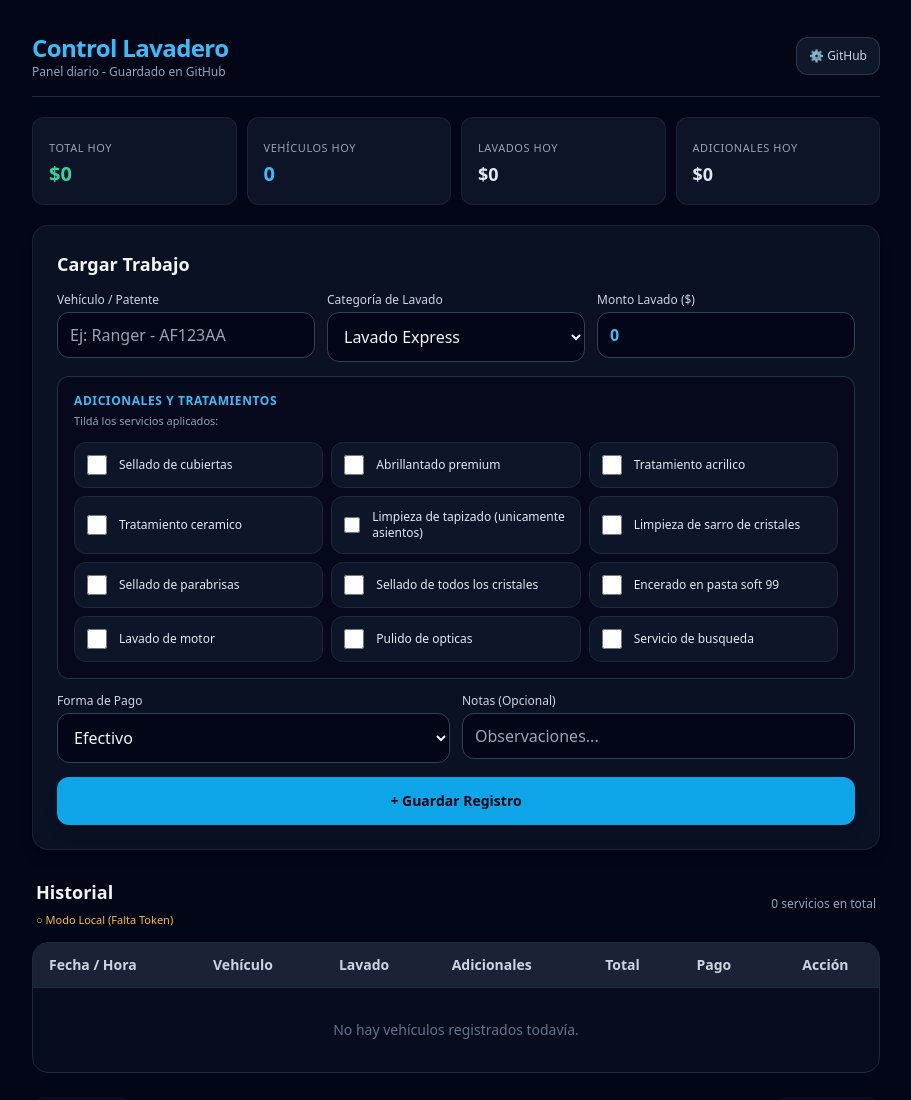
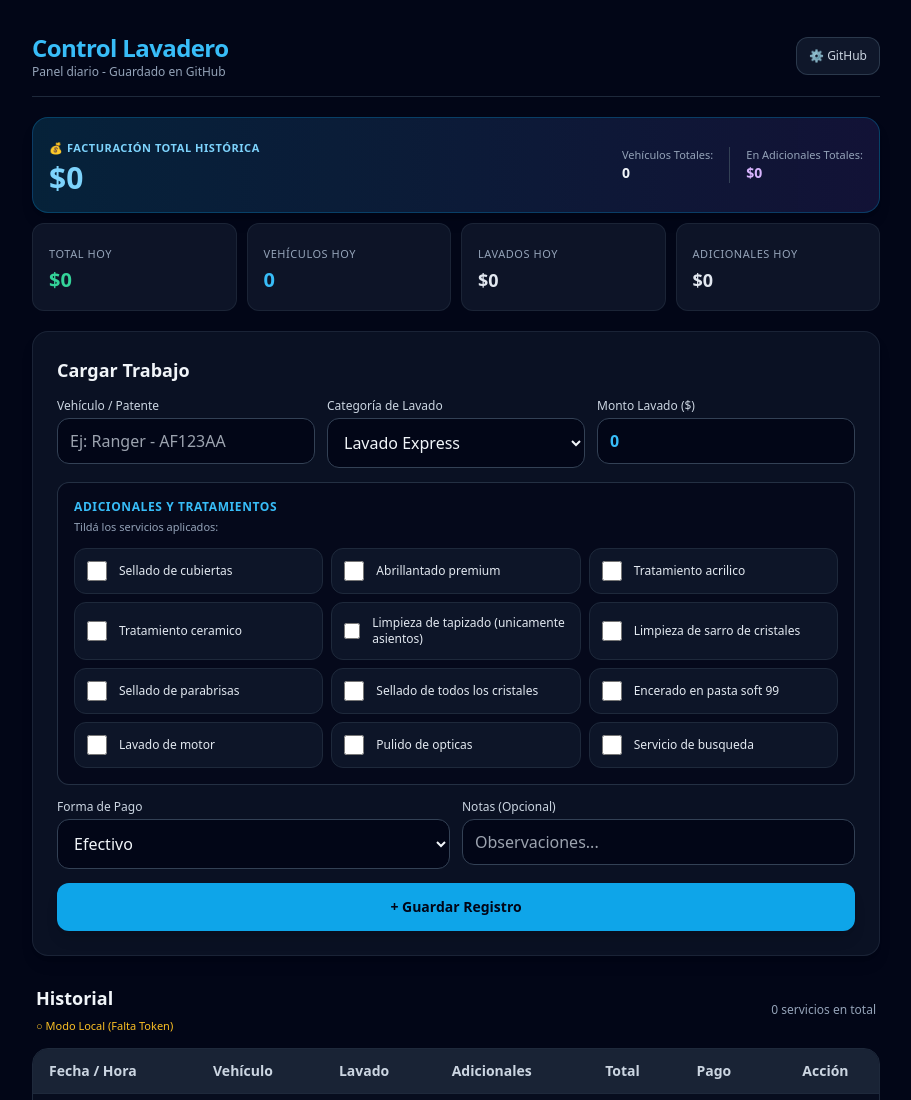
Before and after one commit to GUTomasMateo/lavadero_kate, a plain HTML site: page index.html in a window 1280 px wide. Shown: the top 1100 px of the page, without its empty margins (184-1095 px from the left). Drawn offline with nearby package versions, Linux system fonts and the light colour scheme.

Commit message:
Agregado de Total historico

```diff
--- a/index.html
+++ b/index.html
@@ -25,7 +25,7 @@
           onclick="toggleConfig()"
           class="shrink-0 text-xs bg-slate-900 active:bg-slate-800 text-slate-300 px-3 py-2.5 rounded-xl border border-slate-700/80 transition"
         >
-          ⚙️ GitHub
+          ⚙️️ GitHub
         </button>
       </header>
 
@@ -64,8 +64,28 @@
         </div>
       </div>
 
-      <!-- Resumen Métricas -->
-      <section class="grid grid-cols-2 sm:grid-cols-4 gap-2.5 mb-5">
+      <!-- Resumen Métricas Generales / Totales Históricos -->
+      <section class="space-y-2.5 mb-5">
+        <!-- Bloque Total Histórico Acumulado -->
+        <div class="bg-gradient-to-r from-sky-950/70 to-indigo-950/60 border border-sky-800/60 p-4 rounded-2xl flex flex-col sm:flex-row items-start sm:items-center justify-between gap-3 shadow-lg">
+          <div>
+            <span class="text-[11px] uppercase tracking-wider text-sky-300 font-bold">💰 Facturación Total Histórica</span>
+            <p id="granTotalAcumulado" class="text-2xl sm:text-3xl font-extrabold text-sky-300 mt-0.5">$0</p>
+          </div>
+          <div class="flex items-center gap-4 text-xs text-slate-300">
+            <div>
+              <span class="text-slate-400 block text-[11px]">Vehículos Totales:</span>
+              <span id="cantTotalVehiculos" class="font-bold text-slate-100 text-sm">0</span>
+            </div>
+            <div class="border-l border-slate-700 pl-4">
+              <span class="text-slate-400 block text-[11px]">En Adicionales Totales:</span>
+              <span id="totalHistoricoAdicionales" class="font-bold text-purple-300 text-sm">$0</span>
+            </div>
+          </div>
+        </div>
+
+        <!-- Bloque Métricas del Día -->
+        <div class="grid grid-cols-2 sm:grid-cols-4 gap-2.5">
           <div class="bg-slate-900/90 border border-slate-800/80 p-3 sm:p-4 rounded-xl">
             <span class="text-[11px] uppercase tracking-wider text-slate-400 font-medium">Total Hoy</span>
             <p id="totalHoy" class="text-lg sm:text-xl font-bold text-emerald-400 mt-0.5">$0</p>
@@ -81,6 +101,7 @@
           <div class="bg-slate-900/90 border border-slate-800/80 p-3 sm:p-4 rounded-xl">
             <span class="text-[11px] uppercase tracking-wider text-slate-400 font-medium">Adicionales Hoy</span>
             <p id="ingresosAdicionales" class="text-base sm:text-lg font-semibold text-slate-200 mt-0.5">$0</p>
+          </div>
         </div>
       </section>
 
@@ -256,7 +277,6 @@
       let fileSha = null;
       let cargaRemotaCompletada = false;
 
-      // Recuperación preventiva inmediata del storage local
       try {
         registros = JSON.parse(localStorage.getItem('lavadero_registros')) || [];
       } catch (e) {
@@ -266,8 +286,8 @@
       async function init() {
         generarCheckboxesAdicionales();
         cargarConfig();
-        render(); // Render inicial rápido con lo local
-        await sincronizarDesdeGitHub(); // Asegurar datos frescos
+        render();
+        await sincronizarDesdeGitHub();
       }
 
       function generarCheckboxesAdicionales() {
@@ -348,7 +368,6 @@
         sincronizarDesdeGitHub();
       }
 
-      // Descarga obligatoria antes de permitir cualquier escritura
       async function sincronizarDesdeGitHub() {
         const user = localStorage.getItem('gh_user');
         const repo = localStorage.getItem('gh_repo');
@@ -379,7 +398,6 @@
             fileSha = data.sha;
             const remotos = JSON.parse(decodeURIComponent(escape(atob(data.content)))) || [];
 
-            // Fusión segura: respetamos lo que haya en la nube
             const mapa = new Map();
             remotos.forEach(item => mapa.set(item.id, item));
             registros.forEach(item => mapa.set(item.id, item));
@@ -392,7 +410,6 @@
             status.className = 'text-[11px] text-emerald-400';
             render();
           } else if (res.status === 404) {
-            // Si el archivo no existe aún, se inicializa sin peligro
             fileSha = null;
             cargaRemotaCompletada = true;
             status.textContent = '● Conectado (Archivo nuevo)';
@@ -413,7 +430,6 @@
 
         if (!user || !repo || !token) return;
 
-        // Protección anti-vaciado
         if (registros.length === 0) {
           console.warn('Protección activada: no se envía lista vacía.');
           return;
@@ -423,7 +439,6 @@
         status.className = 'text-[11px] text-sky-400';
 
         try {
-          // Traer siempre el último SHA antes de hacer commit para no pisar nada
           const headRes = await fetch(`https://api.github.com/repos/${user}/${repo}/contents/data.json?_t=${Date.now()}`, {
             headers: { 'Authorization': `Bearer ${token}`, 'Accept': 'application/vnd.github.v3+json' }
           });
@@ -431,7 +446,6 @@
           if (headRes.status === 200) {
             const headData = await headRes.json();
             fileSha = headData.sha;
-            // Re-fusionar en caliente por si se cargó algo desde otro lado
             const remotos = JSON.parse(decodeURIComponent(escape(atob(headData.content)))) || [];
             const mapa = new Map();
             remotos.forEach(item => mapa.set(item.id, item));
@@ -542,7 +556,19 @@
         tbodyDesktop.innerHTML = '';
         contMovil.innerHTML = '';
 
-        // Métricas Hoy (calculadas en horario local)
+        // 1. Cálculo de Métricas Históricas Totales (Acumulado completo)
+        let granTotalHistorico = 0;
+        let granTotalAdicionales = 0;
+        registros.forEach(r => {
+          granTotalHistorico += (r.total || 0);
+          granTotalAdicionales += (r.totalAdicionales || 0);
+        });
+
+        document.getElementById('granTotalAcumulado').textContent = `$${granTotalHistorico.toLocaleString()}`;
+        document.getElementById('cantTotalVehiculos').textContent = registros.length;
+        document.getElementById('totalHistoricoAdicionales').textContent = `$${granTotalAdicionales.toLocaleString()}`;
+
+        // 2. Métricas del Día (Horario local)
         const hoyLocal = new Date().toLocaleDateString('en-CA');
         const itemsHoy = registros.filter(r => {
           const itemFechaLocal = new Date(r.fecha).toLocaleDateString('en-CA');
@@ -562,7 +588,7 @@
         document.getElementById('ingresosLavados').textContent = `$${sumLavadosHoy.toLocaleString()}`;
         document.getElementById('ingresosAdicionales').textContent = `$${sumAdicHoy.toLocaleString()}`;
 
-        // Paginación
+        // 3. Paginación
         const totalRegistros = registros.length;
         const totalPaginas = Math.ceil(totalRegistros / ITEMS_POR_PAGINA) || 1;
         if (paginaActual > totalPaginas) paginaActual = totalPaginas;
```
Lines whose indentation alone changed are shown as unchanged.
